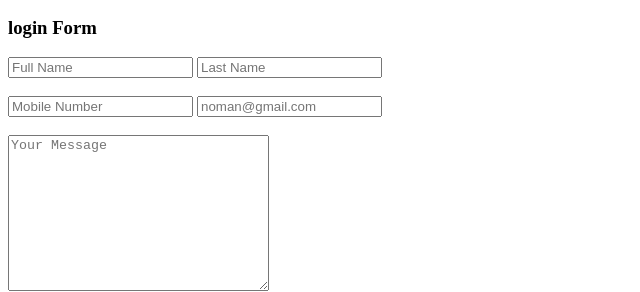
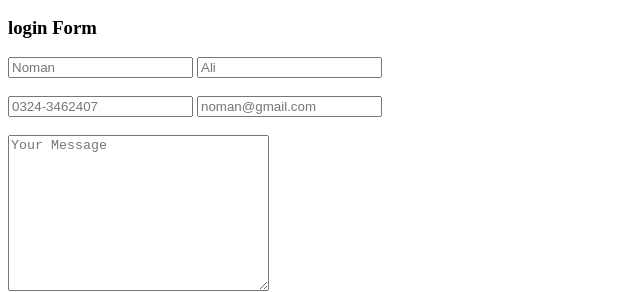
Before and after one commit to NomanANO/Basic-Structure, a plain HTML site: page index.html in a window 1280 px wide. Shown: the part 1050-1342 px from the top of the page, 0-640 px from the left. Drawn offline with Linux system fonts and the light colour scheme.

Commit message:
Update index.html

```diff
--- a/index.html
+++ b/index.html
@@ -86,11 +86,11 @@
 
 			<form action="">
 				<div class="input-box">
-					<input type="text" name="" id="" placeholder="Full Name">
-					<input type="text" name="" id="" placeholder="Last Name">
+					<input type="text" name="" id="" placeholder="Noman">
+					<input type="text" name="" id="" placeholder="Ali">
 				</div> <br>
 				<div class="input-box">
-					<input type="number" name="" id="" placeholder="Mobile Number">
+					<input type="number" name="" id="" placeholder="0324-3462407">
 					<input type="email" name="" id="" placeholder="noman@gmail.com">
 				</div> <br>
 				<textarea name="" id="" cols="30" rows="10" placeholder="Your Message"></textarea> <br>
```
